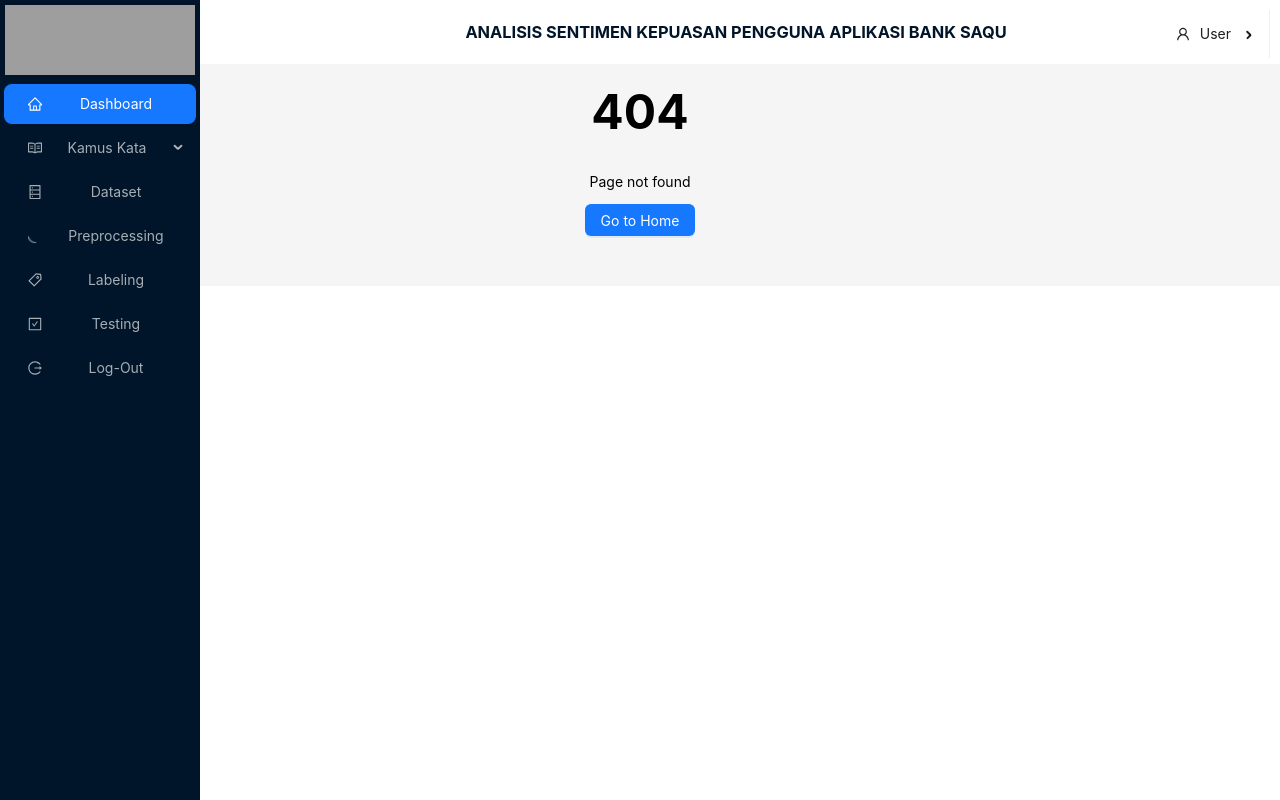
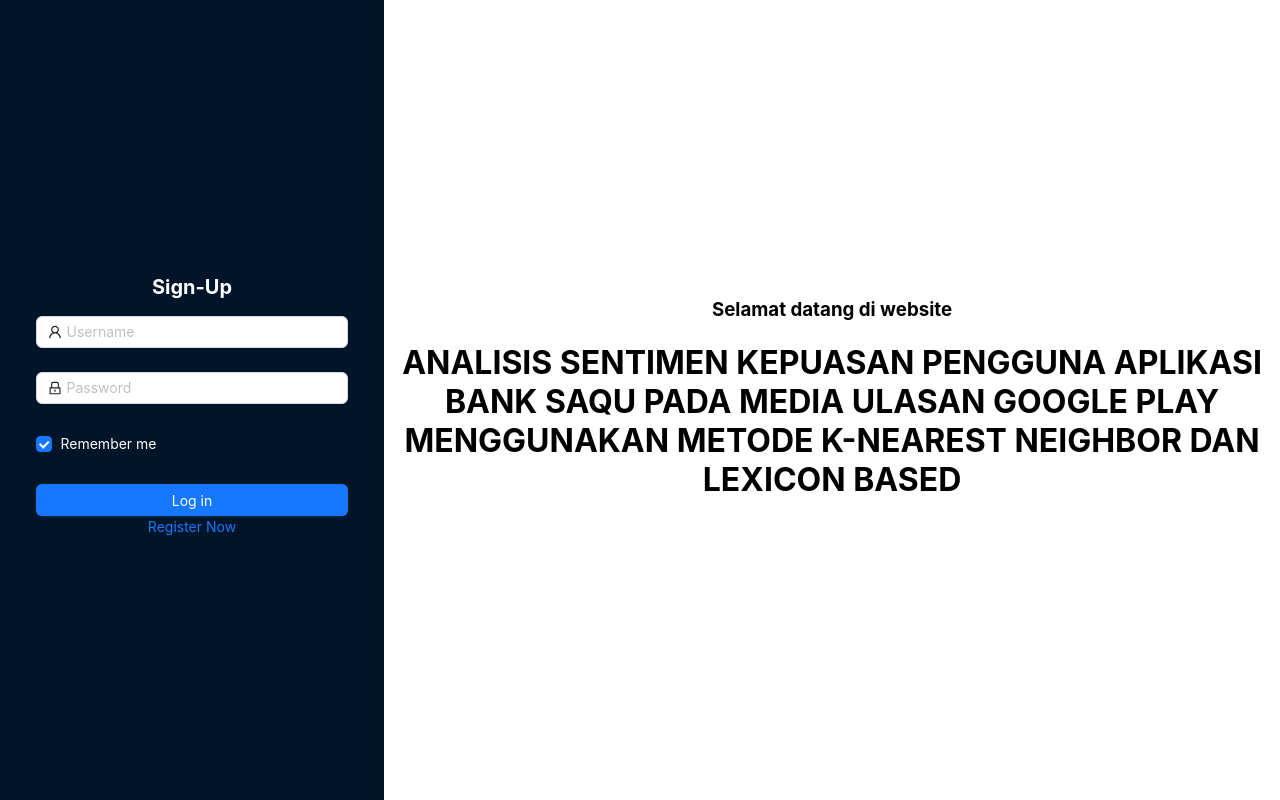
Before and after one commit to Dwaysetya/skripsi-ta, a React (Create React App) app: page /signup in a window 1280 px wide. Before the commit this address had no page. Built offline with nearby package versions, Linux system fonts and the light colour scheme; grey boxes are pictures that could not be loaded.

Commit message:
signin dan signup

```diff
--- a/src/Pages/Login/Sign-In/index.js
+++ b/src/Pages/Login/Sign-In/index.js
@@ -8,8 +8,22 @@
     console.log("Received values of form: ", values);
   };
   return (
+    <div
+      style={{
+        height: "100vh",
+        width: "100%",
+        display: "flex",
+      }}
+    >
+      <div
+        style={{
+          width: "30%",
+          paddingTop: "20%",
+          background: "#001529",
+        }}
+      >
+        <div style={{ margin: "5%" }}>
           <div>
-      <div style={{}}>
             <Label
               htmlFor="Sign-In"
               text="Sign-In"
@@ -74,6 +88,32 @@
             </Form>
           </div>
         </div>
+      </div>
+      <div
+        style={{
+          width: "70%",
+          display: "flex", // Tambahkan display flex
+          alignItems: "center", // Menengahkan vertikal
+          justifyContent: "center", // Menengahkan horizontal
+          textAlign: "center", // Teks berada di tengah
+          margin: "0 auto", // Memusatkan elemen div ke tengah
+          height: "100vh", // Tinggi penuh viewport
+        }}
+      >
+        <div>
+          <div>
+            <h3>Selamat datang di website</h3>
+          </div>
+          <div>
+            <h1>
+              ANALISIS SENTIMEN KEPUASAN PENGGUNA APLIKASI BANK SAQU PADA MEDIA
+              ULASAN GOOGLE PLAY MENGGUNAKAN METODE K-NEAREST NEIGHBOR DAN
+              LEXICON BASED
+            </h1>
+          </div>
+        </div>
+      </div>
+    </div>
   );
 };
 export default SignIn;
--- a/src/Pages/Login/Sign-Up/index.js
+++ b/src/Pages/Login/Sign-Up/index.js
@@ -1,16 +1,29 @@
 import React from "react";
-import { LockOutlined, UserOutlined, MailOutlined } from "@ant-design/icons";
-import { Button, Checkbox, Form, Input, Flex, Layout } from "antd";
+import { LockOutlined, UserOutlined } from "@ant-design/icons";
+import { Button, Checkbox, Form, Input, Flex } from "antd";
 import Label from "../../../Components/Elements/Label";
-import Link from "antd/es/typography/Link";
+import { Link } from "react-router";
 const SignUp = () => {
   const onFinish = (values) => {
     console.log("Received values of form: ", values);
   };
   return (
+    <div
+      style={{
+        height: "100vh",
+        width: "100%",
+        display: "flex",
+      }}
+    >
+      <div
+        style={{
+          width: "30%",
+          paddingTop: "20%",
+          background: "#001529",
+        }}
+      >
+        <div style={{ margin: "5%" }}>
           <div>
-      <Layout>
-        <div style={{}}>
             <Label
               htmlFor="Sign-Up"
               text="Sign-Up"
@@ -23,7 +36,7 @@
           </div>
           <div style={{ margin: "5%" }}>
             <Form
-            name="signup"
+              name="login"
               initialValues={{
                 remember: true,
               }}
@@ -44,17 +57,6 @@
                 <Input prefix={<UserOutlined />} placeholder="Username" />
               </Form.Item>
               <Form.Item
-              name="email"
-              rules={[
-                {
-                  required: true,
-                  message: "Please input your email!",
-                },
-              ]}
-            >
-              <Input prefix={<MailOutlined />} placeholder="email@gmail.com" />
-            </Form.Item>
-            <Form.Item
                 name="password"
                 rules={[
                   {
@@ -66,7 +68,7 @@
                 <Input
                   prefix={<LockOutlined />}
                   type="password"
-                placeholder="Create Password"
+                  placeholder="Password"
                 />
               </Form.Item>
               <Form.Item>
@@ -81,11 +83,36 @@
                 <Button block type="primary" htmlType="submit">
                   Log in
                 </Button>
-              <Link to="/signin">Sign-In</Link>
+                <Link to="/signup">Register Now</Link>
               </Form.Item>
             </Form>
           </div>
-      </Layout>
+        </div>
+      </div>
+      <div
+        style={{
+          width: "70%",
+          display: "flex", // Tambahkan display flex
+          alignItems: "center", // Menengahkan vertikal
+          justifyContent: "center", // Menengahkan horizontal
+          textAlign: "center", // Teks berada di tengah
+          margin: "0 auto", // Memusatkan elemen div ke tengah
+          height: "100vh", // Tinggi penuh viewport
+        }}
+      >
+        <div>
+          <div>
+            <h3>Selamat datang di website</h3>
+          </div>
+          <div>
+            <h1>
+              ANALISIS SENTIMEN KEPUASAN PENGGUNA APLIKASI BANK SAQU PADA MEDIA
+              ULASAN GOOGLE PLAY MENGGUNAKAN METODE K-NEAREST NEIGHBOR DAN
+              LEXICON BASED
+            </h1>
+          </div>
+        </div>
+      </div>
     </div>
   );
 };
--- a/src/Pages/Login/index.js
+++ /dev/null
@@ -1,51 +0,0 @@
-import React from "react";
-import SignUp from "./Sign-Up";
-import SignIn from "./Sign-In";
-const Login = () => {
-  return (
-    <div
-      style={{
-        height: "100vh",
-        width: "100%",
-        display: "flex",
-      }}
-    >
-      <div
-        style={{
-          width: "30%",
-          paddingTop: "20%",
-          background: "#001529",
-        }}
-      >
-        <div style={{ margin: "5%" }}>
-          <SignIn />
-        </div>
-      </div>
-      <div
-        style={{
-          width: "70%",
-          display: "flex", // Tambahkan display flex
-          alignItems: "center", // Menengahkan vertikal
-          justifyContent: "center", // Menengahkan horizontal
-          textAlign: "center", // Teks berada di tengah
-          margin: "0 auto", // Memusatkan elemen div ke tengah
-          height: "100vh", // Tinggi penuh viewport
-        }}
-      >
-        <div>
-          <div>
-            <h3>Selamat datang di website</h3>
-          </div>
-          <div>
-            <h1>
-              ANALISIS SENTIMEN KEPUASAN PENGGUNA APLIKASI BANK SAQU PADA MEDIA
-              ULASAN GOOGLE PLAY MENGGUNAKAN METODE K-NEAREST NEIGHBOR DAN
-              LEXICON BASED
-            </h1>
-          </div>
-        </div>
-      </div>
-    </div>
-  );
-};
-export default Login;
--- a/src/Routes/PrivateRoutes.js
+++ b/src/Routes/PrivateRoutes.js
@@ -1,14 +1,17 @@
 import { Routes, Route, Navigate } from "react-router-dom";
 import Login from "../Pages/Login";
 import NotFoundPage from "../Pages/404";
+import SignIn from "../Pages/Login/Sign-In";
+import SignUp from "../Pages/Login/Sign-Up";
 
 const PrivateRoute = ({ component: Component, ...rest }) => {
   const isAuthenticated = localStorage.getItem("isAuthenticated");
 
   return (
     <Routes>
-      <Route path="*" element={<Login />} Navigate />
-      <Route path="/login" element={<Login />} />
+      <Route path="*" element={<SignIn />} Navigate />
+      <Route path="/login" element={<SignIn />} />
+      <Route path="/signup" element={<SignUp />} />
     </Routes>
   );
 };
--- a/src/utils/constants.js
+++ b/src/utils/constants.js
@@ -1 +1 @@
-export const isLoginState = true;
+export const isLoginState = false;
```
Also changed, not shown: src/Components/Login/index.js (renamed from src/Components/LoginRoute/index.js). Lines whose indentation alone changed are shown as unchanged.
